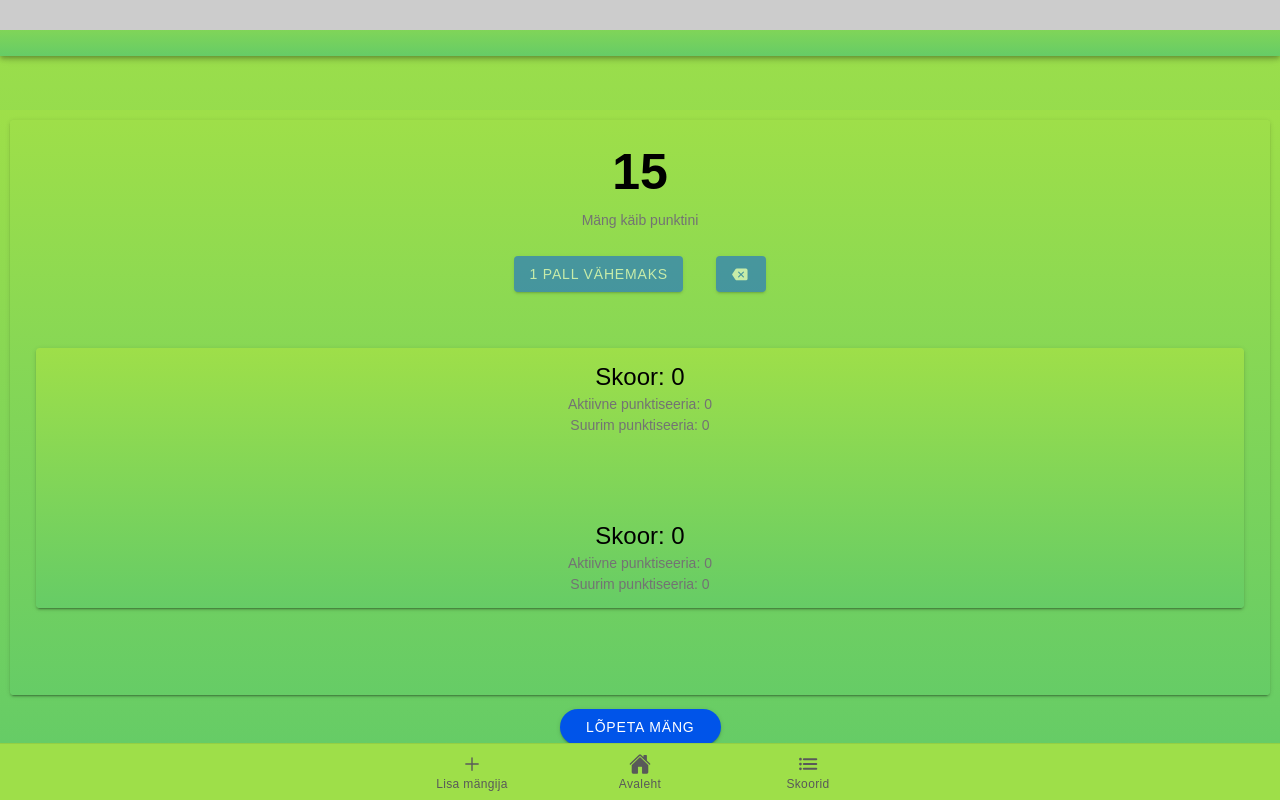
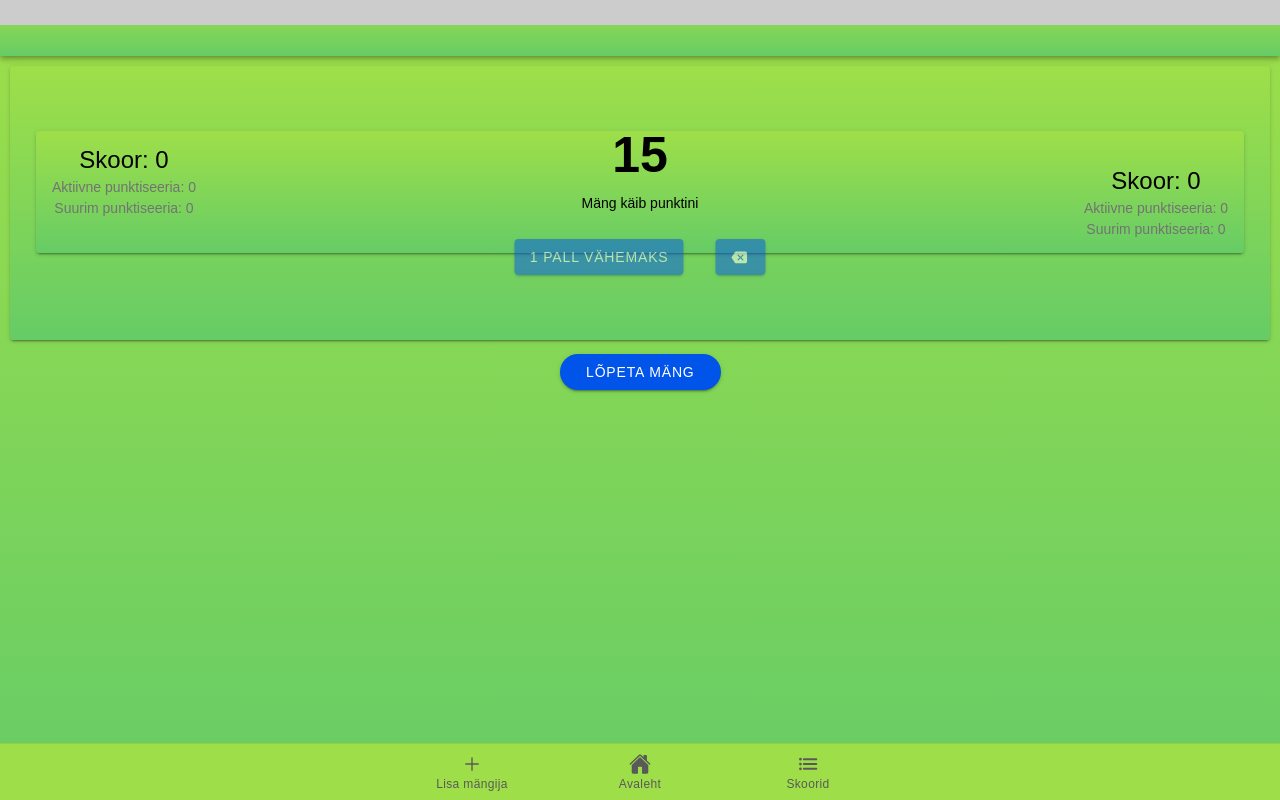
Before and after one commit to KT147/skoorid-app-2, a React (Vite) app: page /fourteen-one in a window 1280 px wide. Built offline with nearby package versions, Linux system fonts and the light colour scheme; sample sign-in values are in the browser's storage; a web font is replaced by a local one.

Commit message:
14.1 pööramine

```diff
--- a/src/App.css
+++ b/src/App.css
@@ -20,7 +20,7 @@ ion-tab-bar {
   top: 0;
   left: 0;
   width: 100%;
-  height: 30px;
+  height: 25px;
   background-color: #cccccc;
   color: black;
   display: flex;
@@ -239,12 +239,24 @@ table {
   visibility: hidden;
 }
 
+.fourteen-one-player-container {
+  display: flex;
+  flex-direction: column;
+  gap: 2rem;
+}
+
+
+.fourteen-one-center-info {
+  position: relative;
+  text-align: center;
+  margin-bottom: 20px;
+}
 
 
 
 
 
-/* Kui orientatsioon on horisontaalne */
+
 @media (orientation: landscape) {
   .scores-container {
     flex-direction: row;
@@ -259,4 +271,22 @@ table {
   .end-game-btn{
     margin-top: 0rem;
   }
+
+  .fourteen-one-player-container {
+    flex-direction: row;
+    justify-content: space-between;
+    gap: 2rem;
+  }
+
+  .fourteen-one-center-info {
+    position: absolute;
+    top: 50px;
+    left: 50%;
+    transform: translateX(-50%);
+    z-index: 100;
+  }
+
+  .active-player{
+    width: 150px;
+  }
 }
--- a/src/pages/FourteenOne.tsx
+++ b/src/pages/FourteenOne.tsx
@@ -1,8 +1,20 @@
-import { useState, useEffect } from "react"
-import { usePlayers } from "../store/PlayerContext"
-import { IonButton, IonContent, IonPage, IonCard, IonCardContent, IonText, IonIcon, IonHeader, IonToolbar, IonTitle, IonAlert } from "@ionic/react"
-import { useHistory } from "react-router"
-import { backspace } from "ionicons/icons"
+import { useState, useEffect } from "react";
+import { usePlayers } from "../store/PlayerContext";
+import {
+  IonButton,
+  IonContent,
+  IonPage,
+  IonCard,
+  IonCardContent,
+  IonText,
+  IonIcon,
+  IonHeader,
+  IonToolbar,
+  IonTitle,
+  IonAlert,
+} from "@ionic/react";
+import { useHistory } from "react-router";
+import { backspace } from "ionicons/icons";
 
 function FourteenOne() {
   const {
@@ -11,56 +23,55 @@ function FourteenOne() {
     opponent,
     winnings,
     setGameStartTime,
-    setGameEndTime
-  } = usePlayers()
+    setGameEndTime,
+  } = usePlayers();
 
-  const uHistory = useHistory()
+  const uHistory = useHistory();
 
   // eslint-disable-next-line @typescript-eslint/no-explicit-any
-  const [history, setHistory] = useState<any[]>([])
+  const [history, setHistory] = useState<any[]>([]);
 
-  const [message, setMessage] = useState("")
+  const [message, setMessage] = useState("");
 
-  const [starterIsActive, setStarterIsActive] = useState(false)
-  const [opponentIsActive, setOpponentIsActive] = useState(false)
+  const [starterIsActive, setStarterIsActive] = useState(false);
+  const [opponentIsActive, setOpponentIsActive] = useState(false);
 
-  const [startingTable, setStartingTable] = useState(15)
+  const [startingTable, setStartingTable] = useState(15);
 
-  const [starterScore, setStarterScore] = useState(0)
-  const [opponentScore, setOpponentScore] = useState(0)
+  const [starterScore, setStarterScore] = useState(0);
+  const [opponentScore, setOpponentScore] = useState(0);
 
-  const [starterCurrentRun, setStarterCurrentRun] = useState(0)
-  const [starterMaxRun, setStarterMaxRun] = useState(0)
+  const [starterCurrentRun, setStarterCurrentRun] = useState(0);
+  const [starterMaxRun, setStarterMaxRun] = useState(0);
 
-  const [opponentCurrentRun, setOpponentCurrentRun] = useState(0)
-  const [opponentMaxRun, setOpponentMaxRun] = useState(0)
+  const [opponentCurrentRun, setOpponentCurrentRun] = useState(0);
+  const [opponentMaxRun, setOpponentMaxRun] = useState(0);
 
-  const [starterFoulCount, setStarterFoulCount] = useState(0)
-  const [opponentFoulCount, setOpponentFoulCount] = useState(0)
+  const [starterFoulCount, setStarterFoulCount] = useState(0);
+  const [opponentFoulCount, setOpponentFoulCount] = useState(0);
 
-  const [gameStartTime, setGameStartTimeLocal] = useState("")
+  const [gameStartTime, setGameStartTimeLocal] = useState("");
 
   useEffect(() => {
-    const startTime = new Date().toISOString()
-    setGameStartTimeLocal(startTime)
-    setGameStartTime(startTime)
-  }, [setGameStartTime])
+    const startTime = new Date().toISOString();
+    setGameStartTimeLocal(startTime);
+    setGameStartTime(startTime);
+  }, [setGameStartTime]);
 
   useEffect(() => {
-    localStorage.setItem("starter", starter)
-  }, [starter])
+    localStorage.setItem("starter", starter);
+  }, [starter]);
 
   useEffect(() => {
-    localStorage.setItem("opponent", opponent)
-  }, [opponent])
+    localStorage.setItem("opponent", opponent);
+  }, [opponent]);
 
   useEffect(() => {
-    localStorage.setItem("winnings", winnings)
-  }, [winnings])
-
+    localStorage.setItem("winnings", winnings);
+  }, [winnings]);
 
   const saveHistory = () => {
-    setHistory(prevHistory => [
+    setHistory((prevHistory) => [
       ...prevHistory,
       {
         startingTable,
@@ -71,137 +82,137 @@ function FourteenOne() {
         starterMaxRun,
         opponentMaxRun,
         starterFoulCount,
-        opponentFoulCount
-      }
-    ])
-  }
+        opponentFoulCount,
+      },
+    ]);
+  };
 
   const changeStarterToActive = () => {
-    setStarterIsActive(true)
-    setOpponentIsActive(false)
-    setOpponentCurrentRun(0)
-  }
+    setStarterIsActive(true);
+    setOpponentIsActive(false);
+    setOpponentCurrentRun(0);
+  };
 
   const changeOpponentToActive = () => {
-    setStarterIsActive(false)
-    setOpponentIsActive(true)
-    setStarterCurrentRun(0)
-  }
+    setStarterIsActive(false);
+    setOpponentIsActive(true);
+    setStarterCurrentRun(0);
+  };
 
   const updateStarterScore = () => {
-    saveHistory()
-    const newScore = starterScore + 1
-    setStarterScore(newScore)
-    setStartingTable(prev => prev - 1)
+    saveHistory();
+    const newScore = starterScore + 1;
+    setStarterScore(newScore);
+    setStartingTable((prev) => prev - 1);
 
-    setStarterFoulCount(0)
+    setStarterFoulCount(0);
 
-    setStarterCurrentRun(prev => {
-      const newRun = prev + 1
-      if (newRun > starterMaxRun) setStarterMaxRun(newRun)
-      return newRun
-    })
-    setOpponentCurrentRun(0)
+    setStarterCurrentRun((prev) => {
+      const newRun = prev + 1;
+      if (newRun > starterMaxRun) setStarterMaxRun(newRun);
+      return newRun;
+    });
+    setOpponentCurrentRun(0);
 
     if (startingTable === 2) {
-      setStartingTable(15)
+      setStartingTable(15);
     }
 
     if (newScore === Number(winnings)) {
-      setMessage(starter + " võitis")
+      setMessage(starter + " võitis");
     }
-  }
+  };
 
   const updateOpponentScore = () => {
-    saveHistory()
-    const newScore = opponentScore + 1
-    setOpponentScore(newScore)
-    setStartingTable(prev => prev - 1)
+    saveHistory();
+    const newScore = opponentScore + 1;
+    setOpponentScore(newScore);
+    setStartingTable((prev) => prev - 1);
 
-    setOpponentFoulCount(0)
+    setOpponentFoulCount(0);
 
-    setOpponentCurrentRun(prev => {
-      const newRun = prev + 1
-      if (newRun > opponentMaxRun) setOpponentMaxRun(newRun)
-      return newRun
-    })
-    setStarterCurrentRun(0)
+    setOpponentCurrentRun((prev) => {
+      const newRun = prev + 1;
+      if (newRun > opponentMaxRun) setOpponentMaxRun(newRun);
+      return newRun;
+    });
+    setStarterCurrentRun(0);
 
     if (startingTable === 2) {
-      setStartingTable(15)
+      setStartingTable(15);
     }
 
     if (newScore === Number(winnings)) {
-      setMessage(opponent + " võitis")
+      setMessage(opponent + " võitis");
     }
+  };
+
+  const starterFoul = () => {
+    saveHistory();
+    if (startingTable === 15 && starterScore === 0 && opponentScore === 0) {
+      setStarterScore((prevScore) => prevScore - 2);
+    } else {
+      setStarterScore((prevScore) => prevScore - 1);
     }
 
-  const starterFoul = () => {
-    saveHistory()
+    setStarterCurrentRun(0);
+
+    setStarterFoulCount((prev) => {
+      const newCount = prev + 1;
+      if (newCount === 3) {
+        setStarterScore((prev) => prev - 15);
+        return 0;
+      }
+      return newCount;
+    });
+  };
+
+  const opponentFoul = () => {
+    saveHistory();
     if (startingTable === 15 && starterScore === 0 && opponentScore === 0) {
-      setStarterScore(prevScore => prevScore - 2)
+      setOpponentScore((prevScore) => prevScore - 2);
     } else {
-      setStarterScore(prevScore => prevScore - 1)
+      setOpponentScore((prevScore) => prevScore - 1);
     }
 
-    setStarterCurrentRun(0)
+    setOpponentCurrentRun(0);
 
-    setStarterFoulCount(prev => {
-      const newCount = prev + 1
+    setOpponentFoulCount((prev) => {
+      const newCount = prev + 1;
       if (newCount === 3) {
-        setStarterScore(prev => prev - 15)
-        return 0
+        setOpponentScore((prev) => prev - 15);
+        return 0;
       }
-      return newCount
-    })
-  }
-
-  const opponentFoul = () => {
-    saveHistory()
-    if (startingTable === 15 && starterScore === 0 && opponentScore === 0) {
-      setOpponentScore(prevScore => prevScore - 2)
-    } else {
-      setOpponentScore(prevScore => prevScore - 1)
-    }
-
-    setOpponentCurrentRun(0)
-
-    setOpponentFoulCount(prev => {
-      const newCount = prev + 1
-      if (newCount === 3) {
-        setOpponentScore(prev => prev - 15)
-        return 0
-      }
-      return newCount
-    })
-  }
+      return newCount;
+    });
+  };
 
   const undo = () => {
-    if (history.length === 0) return
+    if (history.length === 0) return;
 
-    const lastState = history[history.length - 1]
-    setHistory(prevHistory => prevHistory.slice(0, -1))
+    const lastState = history[history.length - 1];
+    setHistory((prevHistory) => prevHistory.slice(0, -1));
 
-    setStartingTable(lastState.startingTable)
-    setStarterScore(lastState.starterScore)
-    setOpponentScore(lastState.opponentScore)
-    setStarterCurrentRun(lastState.starterCurrentRun)
-    setOpponentCurrentRun(lastState.opponentCurrentRun)
-    setStarterMaxRun(lastState.starterMaxRun)
-    setOpponentMaxRun(lastState.opponentMaxRun)
-    setStarterFoulCount(lastState.starterFoulCount)
-    setOpponentFoulCount(lastState.opponentFoulCount)
-  }
+    setStartingTable(lastState.startingTable);
+    setStarterScore(lastState.starterScore);
+    setOpponentScore(lastState.opponentScore);
+    setStarterCurrentRun(lastState.starterCurrentRun);
+    setOpponentCurrentRun(lastState.opponentCurrentRun);
+    setStarterMaxRun(lastState.starterMaxRun);
+    setOpponentMaxRun(lastState.opponentMaxRun);
+    setStarterFoulCount(lastState.starterFoulCount);
+    setOpponentFoulCount(lastState.opponentFoulCount);
+  };
 
-  const removeBall = () =>{
-    saveHistory()
-    setStartingTable(startingTable - 1)
-  }
+  const removeBall = () => {
+    saveHistory();
+    setStartingTable(startingTable - 1);
+  };
 
   const navigateToScore = () => {
-    uHistory.push("/scores")
-    const endTime = new Date().toISOString()
-    setGameEndTime(endTime)
+    uHistory.push("/scores");
+    const endTime = new Date().toISOString();
+    setGameEndTime(endTime);
 
     const gameData = {
       gameName,
@@ -212,79 +223,153 @@ function FourteenOne() {
       starterMaxRun,
       opponentMaxRun,
       gameStartTime,
-      gameEndTime: endTime
-    }
+      gameEndTime: endTime,
+    };
 
-    fetch("https://skoorid-database-default-rtdb.europe-west1.firebasedatabase.app/skoorid.json", {
+    fetch(
+      "https://skoorid-database-default-rtdb.europe-west1.firebasedatabase.app/skoorid.json",
+      {
         method: "POST",
         headers: {
-        "Content-Type": "application/json"
+          "Content-Type": "application/json",
         },
-      body: JSON.stringify(gameData)
-    })
-      .then(res => res.json()).then(() => {
-        window.location.reload()
-      })
+        body: JSON.stringify(gameData),
       }
+    )
+      .then((res) => res.json())
+      .then(() => {
+        window.location.reload();
+      });
+  };
 
   return (
     <IonPage>
-      <IonHeader>
+      <IonHeader className="score-card">
         <IonToolbar>
           <br />
           <br />
           <IonTitle>{gameName}</IonTitle>
         </IonToolbar>
       </IonHeader>
-      <br />
-      <br />
-      <br />
-      <IonContent>
+      <IonContent fullscreen>
         <IonCard>
           <IonCardContent>
             <IonText>
+              <span className="fourteen-one-center-info">
               <h2>{message}</h2>
               <div className="starting-table">{startingTable}</div>
-              <div>Mäng käib {winnings} punktini</div><br />
+              <div>Mäng käib {winnings} punktini</div>
+              <br />
 
-              <IonButton onClick={removeBall} disabled={starterScore === Number(winnings) || opponentScore === Number(winnings)}>1 pall vähemaks</IonButton>
-              <IonButton className="undo-btn" onClick={undo} disabled={starterScore === Number(winnings) || opponentScore === Number(winnings)}>
+              <IonButton
+                onClick={removeBall}
+                disabled={
+                  starterScore === Number(winnings) ||
+                  opponentScore === Number(winnings)
+                }
+              >
+                1 pall vähemaks
+              </IonButton>
+              <IonButton
+                className="undo-btn"
+                onClick={undo}
+                disabled={
+                  starterScore === Number(winnings) ||
+                  opponentScore === Number(winnings)
+                }
+              >
                 <IonIcon icon={backspace} />
               </IonButton>
-              <br /><br /><br />
-              <IonCard>
+              </span>
+              <br />
+              <br />
+
+              <IonCard className="fourteen-one-card">
                 <IonCardContent>
-                  <div onClick={changeStarterToActive} className={starterIsActive ? "active-player" : ""}>
+                  <div className="fourteen-one-player-container">
+                    <div
+                      onClick={changeStarterToActive}
+                      className={starterIsActive ? "active-player" : ""}
+                    >
                       <h1>{starter}</h1>
                       <h1>Skoor: {starterScore}</h1>
                       <div>Aktiivne punktiseeria: {starterCurrentRun}</div>
                       <div>Suurim punktiseeria: {starterMaxRun}</div>
+
+                      {starterFoulCount === 2 && (
+                        <div>Vigu järjest: {starterFoulCount}</div>
+                      )}
                       <br />
-                    {starterFoulCount === 2 && <div>Vigu järjest: {starterFoulCount}</div>}
-                    <br />
-                    {starterIsActive === true && <div>
-                      <IonButton style={{marginRight:"20px"}} onClick={updateStarterScore} disabled={starterScore === Number(winnings) || opponentScore === Number(winnings)}>-</IonButton>
-                      <IonButton onClick={starterFoul} disabled={starterScore === Number(winnings) || opponentScore === Number(winnings)}>Viga</IonButton>
-                    </div>}
+                      {starterIsActive === true && (
+                        <div>
+                          <IonButton
+                            style={{ marginRight: "20px" }}
+                            onClick={updateStarterScore}
+                            disabled={
+                              starterScore === Number(winnings) ||
+                              opponentScore === Number(winnings)
+                            }
+                          >
+                            -
+                          </IonButton>
+                          <IonButton
+                            onClick={starterFoul}
+                            disabled={
+                              starterScore === Number(winnings) ||
+                              opponentScore === Number(winnings)
+                            }
+                          >
+                            Viga
+                          </IonButton>
+                        </div>
+                      )}
                     </div>
 
-                  <div onClick={changeOpponentToActive} className={opponentIsActive ? "active-player" : ""}>
-                    {opponentIsActive === true && <div>
-                      <IonButton style={{marginRight:"20px"}} onClick={updateOpponentScore} disabled={starterScore === Number(winnings) || opponentScore === Number(winnings)}>-</IonButton>
-                      <IonButton onClick={opponentFoul} disabled={starterScore === Number(winnings) || opponentScore === Number(winnings)}>Viga</IonButton>
-                    </div>}
-                    <br /><br />
+                    <div
+                      onClick={changeOpponentToActive}
+                      className={opponentIsActive ? "active-player" : ""}
+                    >
+                      {opponentIsActive === true && (
+                        <div>
+                          <IonButton
+                            style={{ marginRight: "20px" }}
+                            onClick={updateOpponentScore}
+                            disabled={
+                              starterScore === Number(winnings) ||
+                              opponentScore === Number(winnings)
+                            }
+                          >
+                            -
+                          </IonButton>
+                          <IonButton
+                            onClick={opponentFoul}
+                            disabled={
+                              starterScore === Number(winnings) ||
+                              opponentScore === Number(winnings)
+                            }
+                          >
+                            Viga
+                          </IonButton>
+                        </div>
+                      )}
+                      <br />
                       <h1>{opponent}</h1>
                       <h1>Skoor: {opponentScore}</h1>
                       <div>Aktiivne punktiseeria: {opponentCurrentRun}</div>
                       <div>Suurim punktiseeria: {opponentMaxRun}</div>
-                    {opponentFoulCount === 2 && <div>Vigu järjest: {opponentFoulCount}</div>}
+                      {opponentFoulCount === 2 && (
+                        <div>Vigu järjest: {opponentFoulCount}</div>
+                      )}
+                    </div>
                   </div>
                 </IonCardContent>
               </IonCard>
             </IonText>
           </IonCardContent>
-          <br /><br /><br /><br />
+          <br />
+          <br />
+          <br />
+          <br />
         </IonCard>
         <IonButton id="present-alert" shape="round" color="primary">
           Lõpeta mäng
@@ -294,23 +379,23 @@ function FourteenOne() {
           trigger="present-alert"
           buttons={[
             {
-            text: 'TAGASI',
-            role: 'cancel',
+              text: "TAGASI",
+              role: "cancel",
               handler: () => {
-              console.log('Alert canceled');
+                console.log("Alert canceled");
               },
             },
             {
-            text: 'EI',
-            role: 'confirm',
+              text: "EI",
+              role: "confirm",
               handler: () => {
                 uHistory.push("/");
-            window.location.reload()
+                window.location.reload();
               },
             },
             {
-            text: 'JAH',
-            role: 'confirm',
+              text: "JAH",
+              role: "confirm",
               handler: () => {
                 navigateToScore();
               },
@@ -319,7 +404,7 @@ function FourteenOne() {
         ></IonAlert>
       </IonContent>
     </IonPage>
-  )
+  );
 }
 
-export default FourteenOne
+export default FourteenOne;
```
Also changed, not shown: src/pages/Snooker.tsx (+106 -39 lines). Lines whose indentation alone changed are shown as unchanged.
